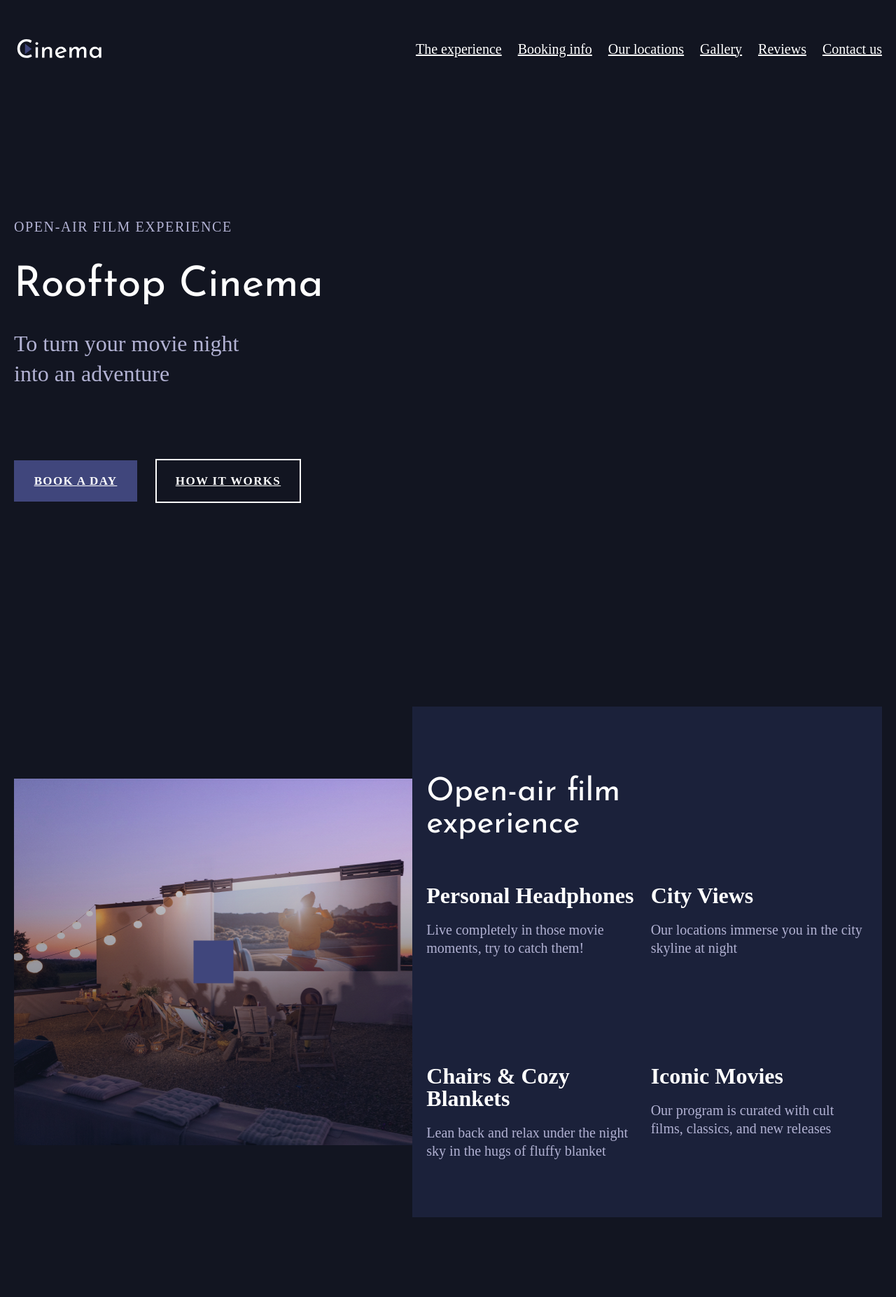
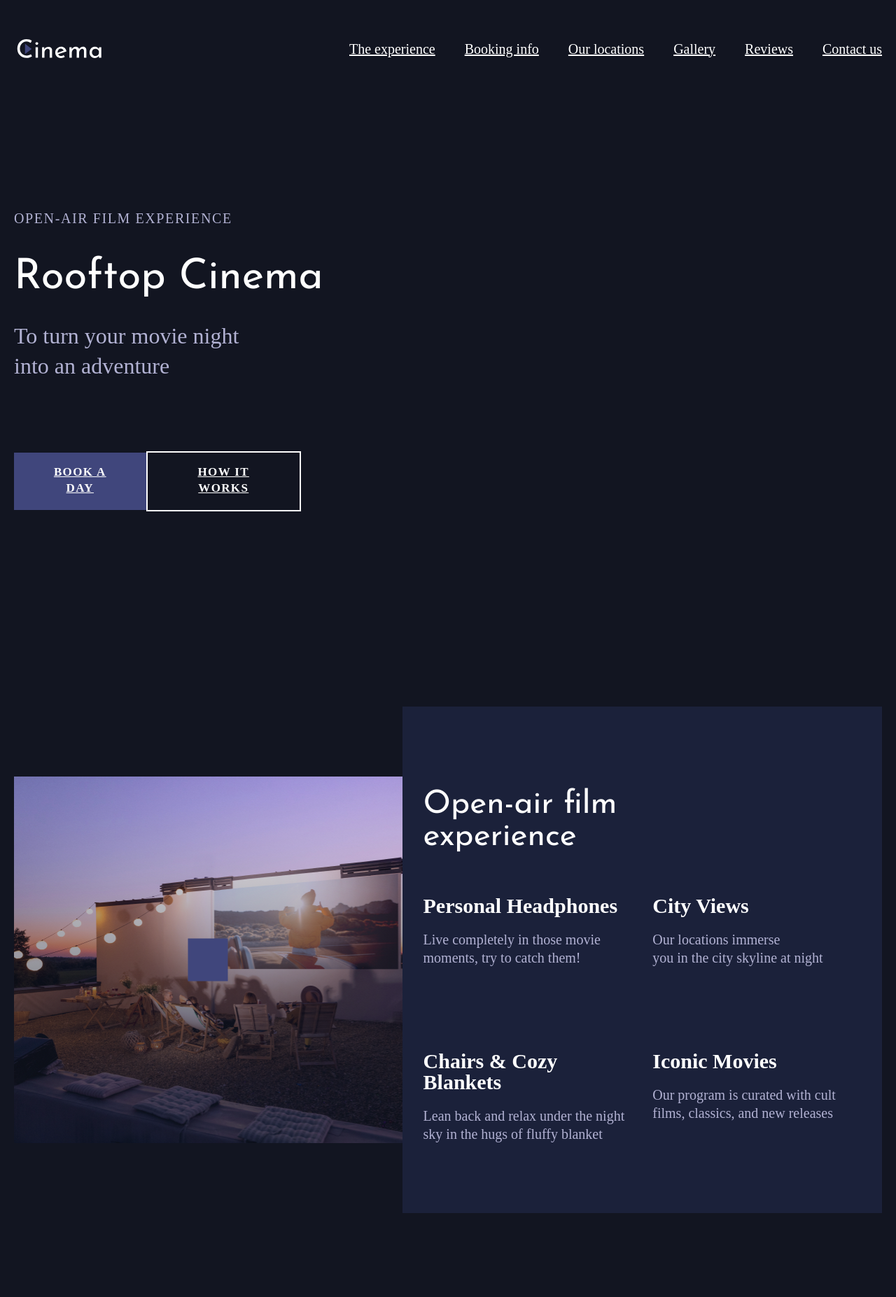
Before and after one commit to Natalia1607/RCinema, a plain HTML site: page index.html in a window 1280 px wide. Shown: the top 1854 px of the page at 70% size. Drawn offline with nearby package versions, Linux system fonts and the light colour scheme; a web font is replaced by a local one.

Commit message:
Stylization

```diff
--- a/assets/css/style.css
+++ b/assets/css/style.css
@@ -24,8 +24,8 @@ body {
     height: 140px;
 }
 
-.header__nav {
-    width: 706px;
+.header__list {
+    gap: 42px;
 }
 
 .header__item {
@@ -90,8 +90,7 @@ body {
 }
 
 .button  {
-    justify-content: center;
-    height: 59px;
+    padding: 16px 40px 20px 40px;
     font-weight: 600;
     font-size: 1.062rem;
     line-height: 23px;
@@ -103,12 +102,10 @@ body {
 }
 
 .button--violet {
-    width: 176px;
     background: var(--main-light);
 }
 
 .button--transparent {
-    width: 204px;
     background: transparent;
     border: 2px solid var(--color-white);
 }
@@ -141,7 +138,7 @@ body {
 }
 
 .open-link__data {
-    padding: 62px 20px;
+    padding: 80px 30px;
     background-color: var(--main-medium);
 }
 
@@ -157,13 +154,13 @@ body {
 .open-link__wrap {
     grid-template-columns: repeat(2, 1fr);
     grid-template-rows: repeat(2, 1fr);
-    grid-column-gap: 10px;
-    grid-row-gap: 70px;
+    grid-column-gap: 30px;
+    grid-row-gap: 40px;
 }
 
 .open-link__wrap h3 {
     margin-bottom: 20px;
-    font-size: 2rem;
+    font-size: 1.875rem;
     line-height: 100%;
     color: var(--color-white);
 }
--- a/index.html
+++ b/index.html
@@ -66,7 +66,7 @@
                         </div>
                         <div class="open-link__desc">
                             <h3>City Views</h3>
-                            <p>Our locations immerse you in the city skyline at night</p>
+                            <p>Our locations immerse<br> you in the city skyline at night</p>
                         </div>
                         <div class="open-link__desc">
                             <h3>Chairs & Cozy Blankets</h3>
@@ -74,7 +74,7 @@
                         </div>
                         <div class="open-link__desc">
                             <h3>Iconic Movies</h3>
-                            <p>Our program is curated with cult films, classics, and new releases</p>
+                            <p>Our program is curated with cult<br> films, classics, and new releases</p>
                         </div>
                     </div>
                 </div>
```
